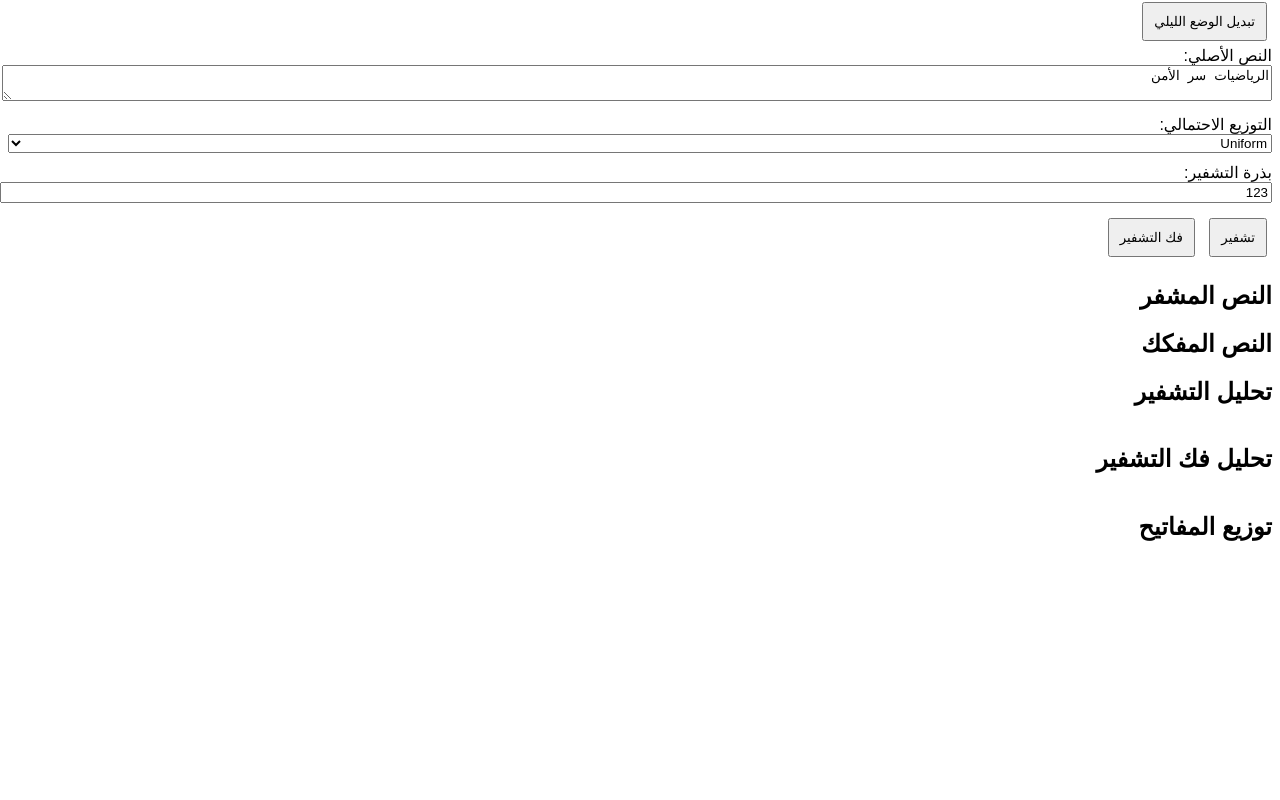
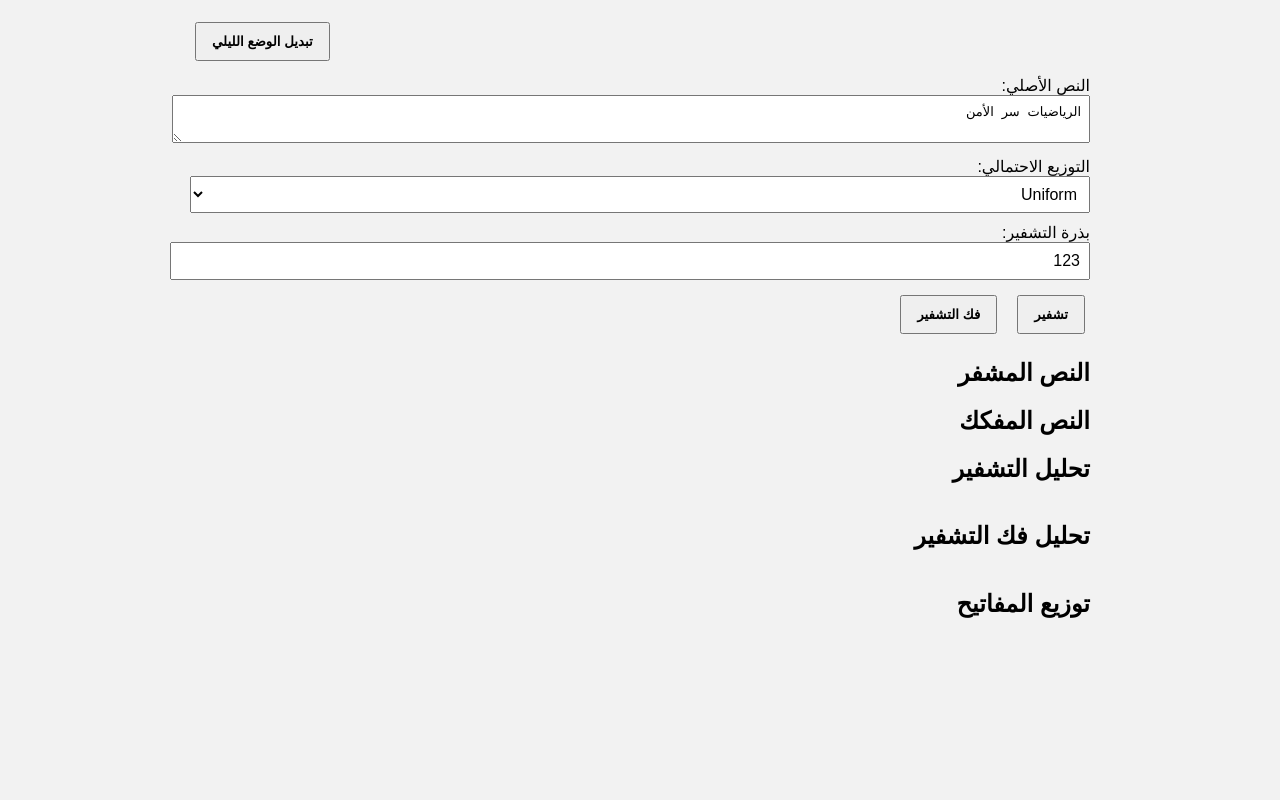
Before and after one commit to mmvp0410-max/RRR, a plain HTML site: page index.html in a window 1280 px wide. Shown: the part 84-884 px from the top of the page. Before the commit the page ends 807 px from the top, so only its background shows below. Drawn offline with nearby package versions, Linux system fonts and the light colour scheme.

Commit message:
Update style.css

```diff
--- a/style.css
+++ b/style.css
@@ -1,6 +1,9 @@
-body { font-family: 'Tajawal', sans-serif; direction: rtl; background: #FFF; color: #000; }
-body.dark { background: #222; color: #EEE; }
-textarea, input, select { width: 100%; margin-bottom: 10px; }
-button { margin: 5px; padding: 10px; }
-table { border-collapse: collapse; width: 100%; margin-top: 10px; }
-table, th, td { border: 1px solid #ccc; padding: 5px; text-align: center; }
+body { font-family: 'Tajawal', sans-serif; direction: rtl; background: #f2f2f2; color: #000; margin:0; padding:20px;}
+body.dark { background:#222; color:#eee;}
+.container { max-width:900px; margin:auto; }
+textarea, input, select { width:100%; margin-bottom:10px; padding:8px; font-size:1em; }
+button { margin:5px; padding:10px 15px; cursor:pointer; font-weight:bold; }
+table { border-collapse: collapse; width:100%; margin-top:10px; }
+table, th, td { border:1px solid #ccc; padding:5px; text-align:center;}
+.buttons { display:flex; gap:10px; flex-wrap:wrap;}
+.theme-toggle { text-align:left; margin-bottom:10px;}
```
